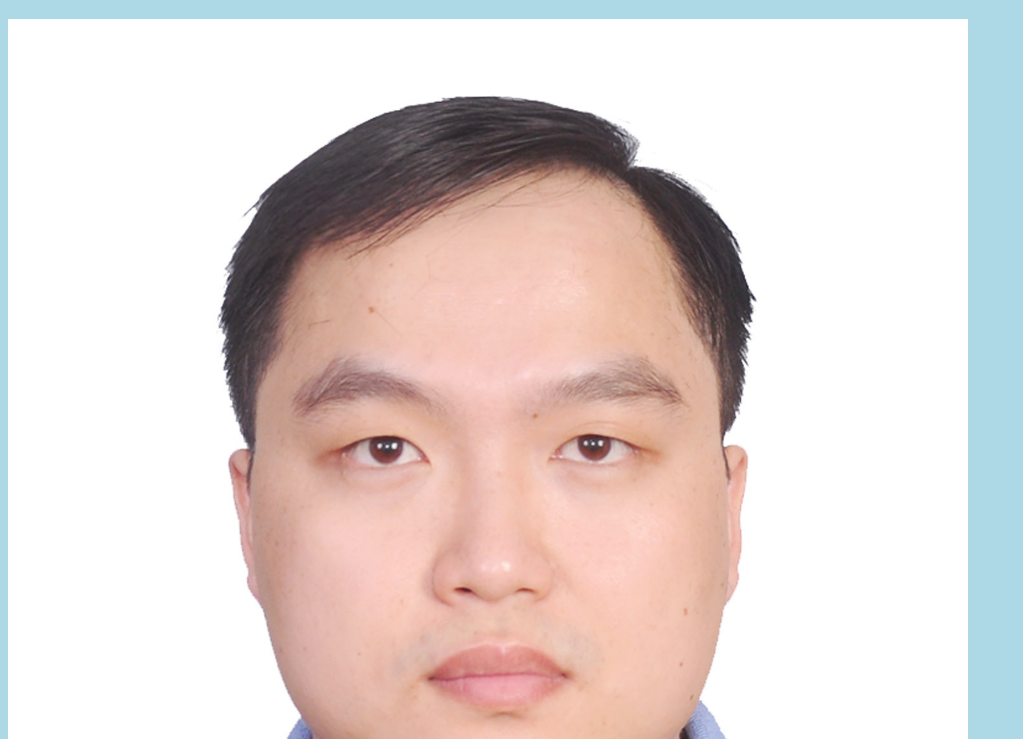
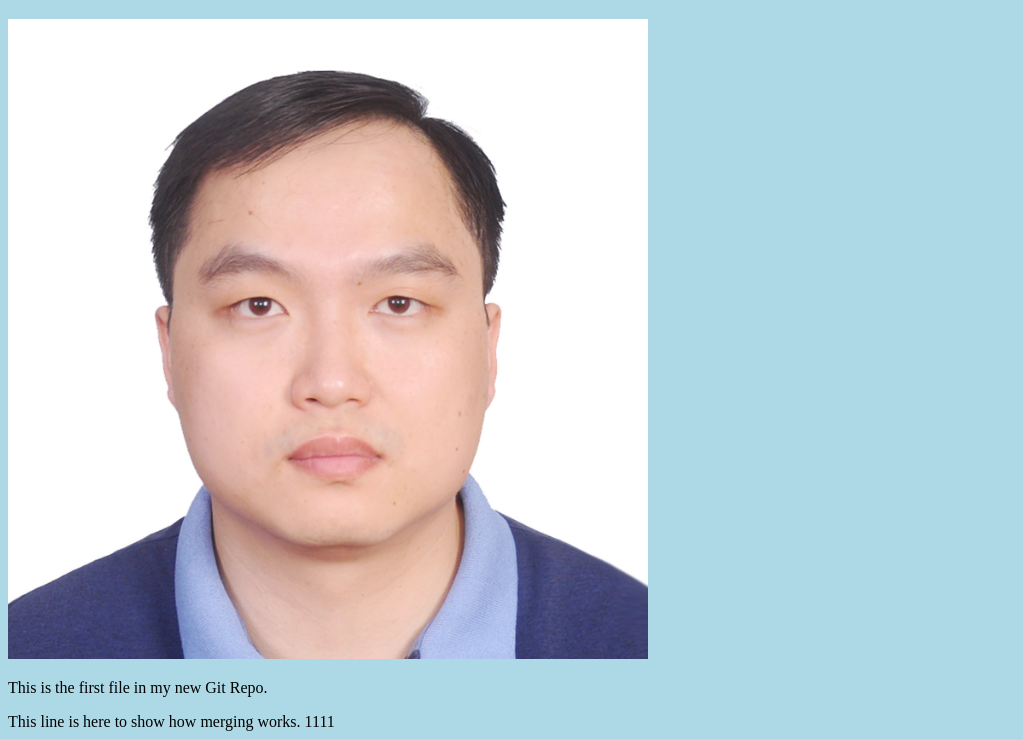
Before and after one commit to dathong/hello-world, a plain HTML site: page index.html in a window 1280 px wide. Shown: the part 61-800 px from the top of the page, without its empty margins (0-1023 px from the left). Drawn offline with Linux system fonts and the light colour scheme.

Commit message:
Updated index.html. Resized image

```diff
--- a/index.html
+++ b/index.html
@@ -7,9 +7,9 @@
 <body>
 
 <h1>Hello world!</h1>
-<div><img src="img_hello_world.jpg" alt="Hello World from Space" style="width:100%;max-width:960px"></div>
+<div><img src="img_hello_world.jpg" alt="Hello World from Space" style="width:100%;max-width:640px"></div>
 <p>This is the first file in my new Git Repo.</p>
-<p>This line is here to show how merging works.</p>
+<p>This line is here to show how merging works. 1111</p>
 <div><img src="img_hello_git.jpg" alt="Hello Git" style="width:100%;max-width:640px"></div>
 
 </body>
```
